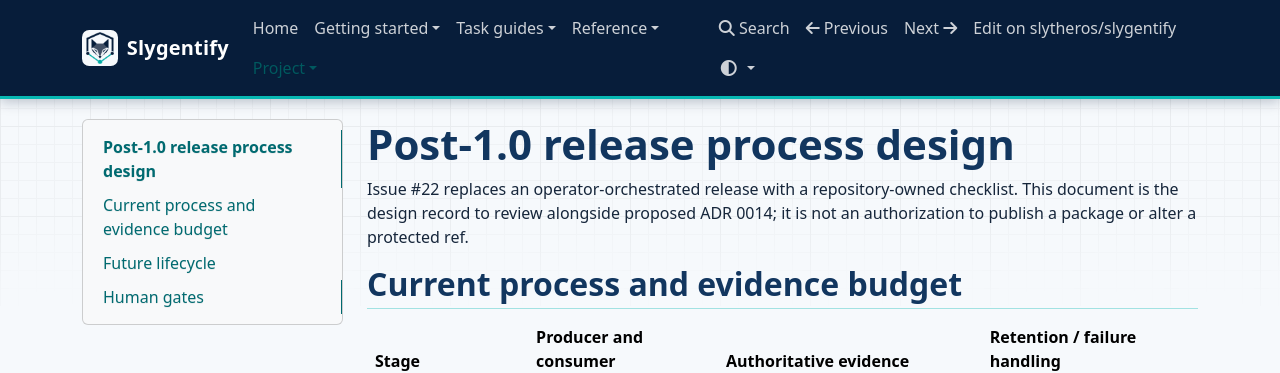
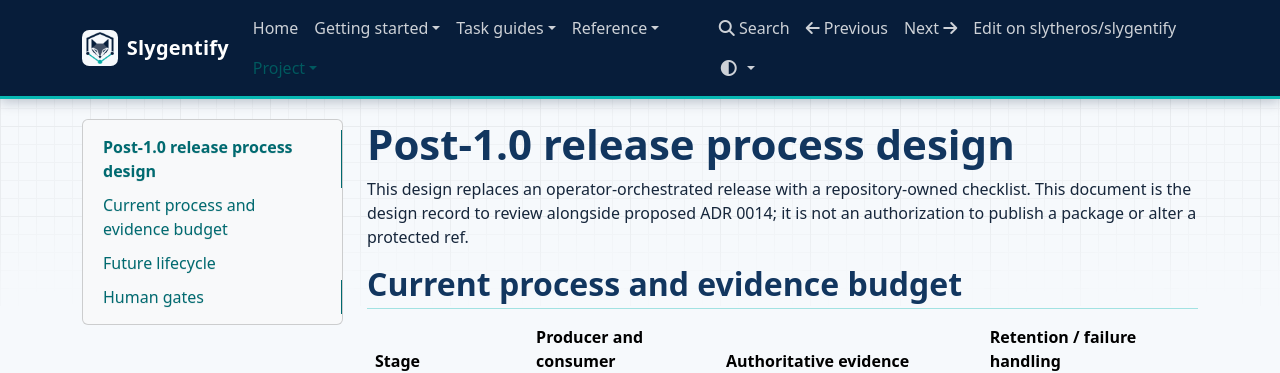
Before and after one commit to slytheros/slygentify, an MkDocs documentation site: the page built from docs/release-process.md, in a window 1280 px wide and 900 px high. Shown: the top 373 px of the window. Built offline with MkDocs 1.6.1, drawn with Linux system fonts in a browser that asks for light colours; nearby versions of some CDN libraries.

```diff
--- a/docs/release-process.md
+++ b/docs/release-process.md
@@ -1,6 +1,6 @@
 # Post-1.0 release process design
 
-Issue #22 replaces an operator-orchestrated release with a repository-owned checklist.
+This design replaces an operator-orchestrated release with a repository-owned checklist.
 This document is the design record to review alongside proposed ADR 0014; it is not an
 authorization to publish a package or alter a protected ref.
 
```
Also changed, not shown: 1 other file.
